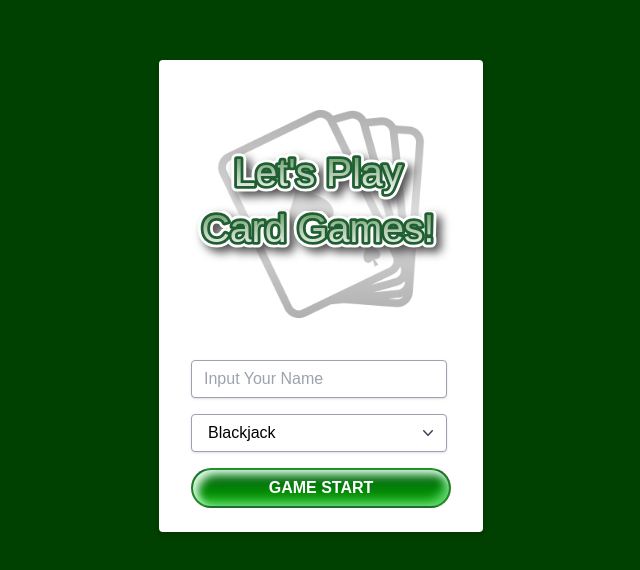
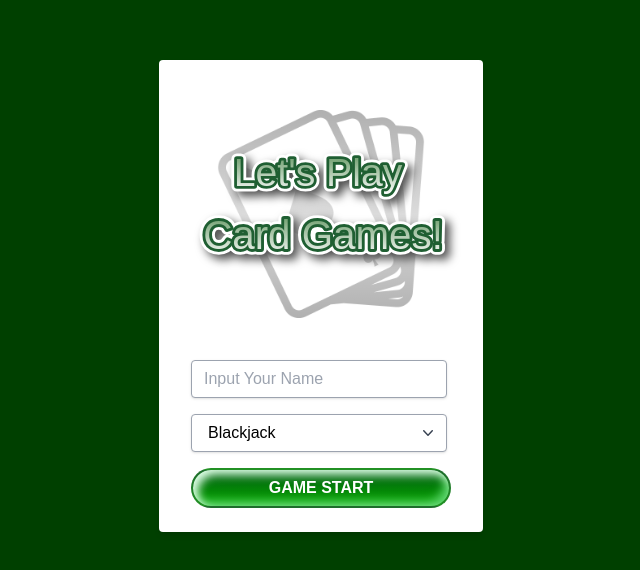
Before and after one commit to Acha0203/BlackJack_Game, a Next.js app: page / in a window 1280 px wide. Shown: the part 104-674 px from the top of the page, without its empty margins (319-959 px from the left). Built offline with nearby package versions, Linux system fonts and the light colour scheme.

Commit message:
fix: modify the title logo

```diff
--- a/src/components/svgFiles/titleSVG.tsx
+++ b/src/components/svgFiles/titleSVG.tsx
@@ -52,9 +52,9 @@ const TitleSVG = () => {
         </defs>
       </svg>
       <svg
-        viewBox='0 0 80 40'
-        width='250'
-        height='70'
+        viewBox='0 0 80 50'
+        width='260'
+        height='90'
         xmlns='http://www.w3.org/2000/svg'
         display='inline-block'
       >
```
